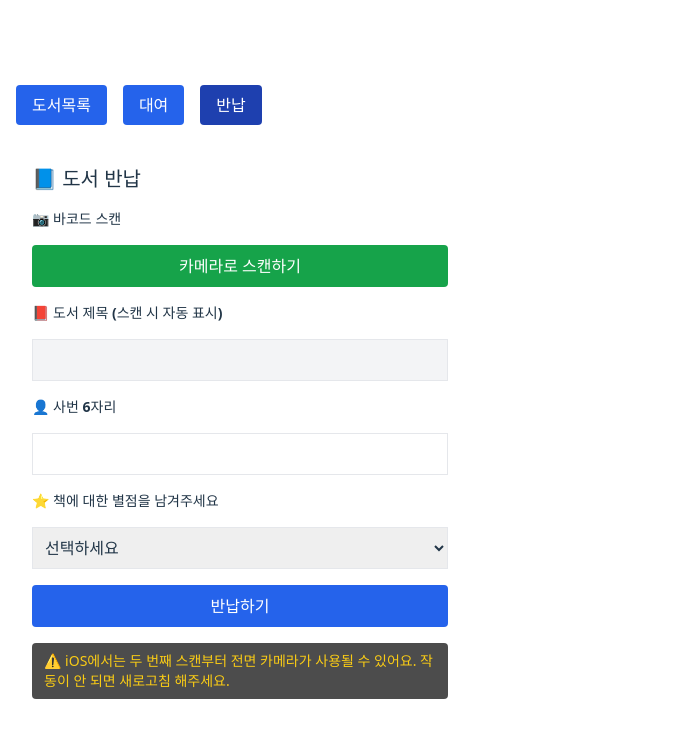
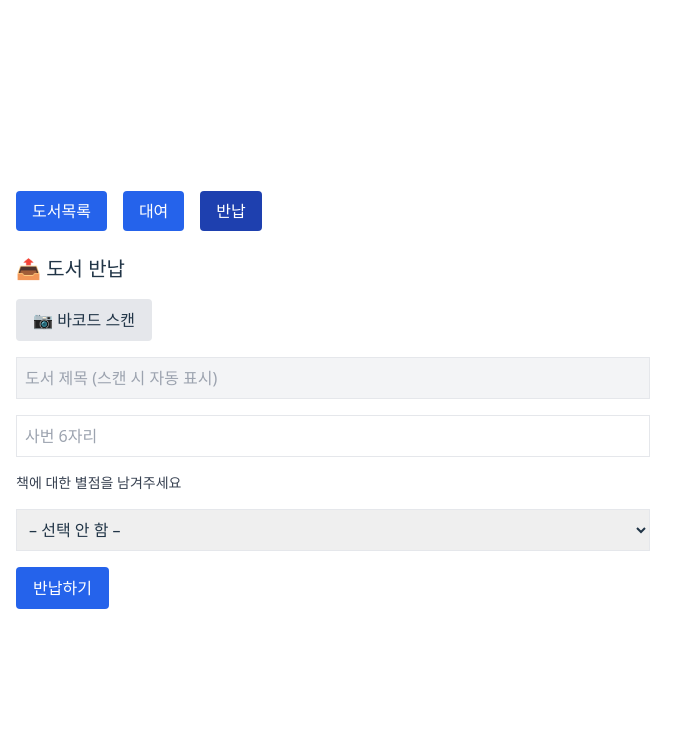
Before and after one commit to daewonpharm/book-rental-app, a React (Vite) app: page /return in a window 1280 px wide. Shown: the top 738 px of the page, without its empty margins (0-697 px from the left). Built offline with nearby package versions, Linux system fonts and the light colour scheme.

Commit message:
리턴 수정2

```diff
--- a/src/pages/Return.jsx
+++ b/src/pages/Return.jsx
@@ -1,152 +1,187 @@
-// src/pages/Return.jsx
 import React, { useState } from "react";
 import { db } from "../firebase";
 import {
-  collection,
   doc,
-  getDocs,
+  getDoc,
   updateDoc,
   Timestamp,
+  collection,
   query,
   where,
+  getDocs,
 } from "firebase/firestore";
 import BarcodeScanner from "../components/BarcodeScanner";
 
 export default function Return() {
-  const [bookCode, setBookCode] = useState("");
+  const [bookCode, setBookCode] = useState("");       // 내부 처리용
+  const [bookTitle, setBookTitle] = useState("");     // 사용자 표시용
   const [employeeId, setEmployeeId] = useState("");
   const [rating, setRating] = useState("");
-  const [showScanner, setShowScanner] = useState(false);
-  const [title, setTitle] = useState("");
-
-  const handleScan = async (code) => {
-    setBookCode(code);
-
-    // 📘 책 제목 표시
-    const q = query(collection(db, "books"), where("bookCode", "==", code));
-    const snapshot = await getDocs(q);
-    if (!snapshot.empty) {
-      const data = snapshot.docs[0].data();
-      setTitle(data.title || "");
-    } else {
-      setTitle("");
-    }
-
-    setShowScanner(false);
-  };
+  const [scanning, setScanning] = useState(false);
 
   const handleReturn = async () => {
-    if (!bookCode || !employeeId || !rating) {
-      alert("모든 항목을 입력해주세요.");
+    if (!bookCode || !employeeId) {
+      alert("도서코드와 사번을 입력하세요.");
       return;
     }
 
-    const q = query(collection(db, "books"), where("bookCode", "==", bookCode));
-    const snapshot = await getDocs(q);
-    if (snapshot.empty) {
-      alert("책을 찾을 수 없습니다.");
+    const bookRef = doc(db, "books", bookCode);
+    const bookSnap = await getDoc(bookRef);
+
+    if (!bookSnap.exists()) {
+      alert("해당 도서가 존재하지 않습니다.");
       return;
     }
 
-    const bookRef = doc(db, "books", snapshot.docs[0].id);
-    const bookData = snapshot.docs[0].data();
+    const bookData = bookSnap.data();
 
-    // ⭐ 평균 별점 계산
-    const newRating = parseFloat(rating);
-    const prevTotal = (bookData.avgRating || 0) * (bookData.ratingCount || 0);
-    const newCount = (bookData.ratingCount || 0) + 1;
-    const updatedAvg = (prevTotal + newRating) / newCount;
+    if (bookData.available !== false) {
+      alert("이미 반납된 도서입니다.");
+      return;
+    }
 
+    if (bookData.rentedBy !== employeeId) {
+      alert("해당 도서를 대여한 사번이 아닙니다.");
+      return;
+    }
+
+    const now = Timestamp.now();
+
+    // 책 상태 업데이트
     await updateDoc(bookRef, {
       available: true,
-      returnedAt: Timestamp.now(),
-      avgRating: updatedAvg,
-      ratingCount: newCount,
+      returnedAt: now,
+      rentedBy: "",
     });
 
-    // 📜 rentLogs 업데이트
-    const rentLogQuery = query(
+    // rentLogs 업데이트
+    const q = query(
       collection(db, "rentLogs"),
-      where("bookCode", "==", bookCode),
+      where("bookId", "==", bookCode),
+      where("rentedBy", "==", employeeId),
       where("returnedAt", "==", null)
     );
-    const rentLogSnap = await getDocs(rentLogQuery);
-    if (!rentLogSnap.empty) {
-      const logRef = doc(db, "rentLogs", rentLogSnap.docs[0].id);
+    const snapshot = await getDocs(q);
+
+    if (!snapshot.empty) {
+      const logRef = doc(db, "rentLogs", snapshot.docs[0].id);
       await updateDoc(logRef, {
-        returnedAt: Timestamp.now(),
-        rating: newRating,
+        returnedAt: now,
+        rating: rating ? parseFloat(rating) : null,
       });
     }
 
-    alert("반납이 완료되었습니다!");
+    // 별점 업데이트
+    if (rating) {
+      const prevCount = bookData.ratingCount || 0;
+      const prevSum = bookData.ratingSum || 0;
+      const newCount = prevCount + 1;
+      const newSum = prevSum + parseFloat(rating);
+      const newAvg = newSum / newCount;
+
+      await updateDoc(bookRef, {
+        ratingCount: newCount,
+        ratingSum: newSum,
+        avgRating: newAvg,
+      });
+    }
+
+    alert("도서가 반납되었습니다.");
     setBookCode("");
+    setBookTitle("");
     setEmployeeId("");
     setRating("");
-    setTitle("");
+    setScanning(false);
+  };
+
+  const handleDetected = async (code) => {
+    const normalizedCode = code.toLowerCase();
+    const bookRef = doc(db, "books", normalizedCode);
+    const bookSnap = await getDoc(bookRef);
+
+    if (bookSnap.exists()) {
+      const bookData = bookSnap.data();
+      setBookCode(normalizedCode);
+      setBookTitle(bookData.title);
+    } else {
+      alert("해당 도서를 찾을 수 없습니다.");
+    }
+
+    setScanning(false);
   };
 
   return (
-    <div className="p-4 max-w-md mx-auto space-y-4">
-      <h2 className="text-xl font-bold mb-4">📘 도서 반납</h2>
+    <div className="space-y-4">
+      <h2 className="text-xl font-bold">📤 도서 반납</h2>
 
-      <label className="block text-sm font-semibold mb-1">📷 바코드 스캔</label>
       <button
-        onClick={() => setShowScanner(true)}
-        className="w-full bg-green-600 text-white py-2 rounded hover:bg-green-700 mb-2"
+        className="bg-gray-200 px-4 py-2 rounded"
+        onClick={() => setScanning(!scanning)}
       >
-        카메라로 스캔하기
+        {scanning ? "📷 스캔 중지" : "📷 바코드 스캔"}
       </button>
 
-      {showScanner && <BarcodeScanner onDetected={handleScan} />}
+      {scanning && (
+        <>
+          <BarcodeScanner
+            onDetected={handleDetected}
+            onClose={() => setScanning(false)}
+          />
+          <p className="text-sm text-gray-500">
+            ⚠️ iOS에서는 두 번째 스캔부터 전면 카메라가 사용될 수 있어요. 작동이 안 되면 새로고침 해주세요.
+          </p>
+        </>
+      )}
 
-      {/* 📘 책 제목 (스캔 시 자동 표시) */}
-      <label className="block text-sm font-semibold mt-4">
-        📕 도서 제목 (스캔 시 자동 표시)
-      </label>
+      {/* 도서 제목 표시 (수정 불가) */}
       <input
         type="text"
-        value={title}
+        placeholder="도서 제목 (스캔 시 자동 표시)"
+        value={bookTitle}
         readOnly
-        className="border p-2 w-full bg-gray-100 text-gray-800"
+        className="border p-2 w-full bg-gray-100 text-gray-700 cursor-not-allowed"
       />
 
-      <label className="block text-sm font-semibold mt-4">👤 사번 6자리</label>
       <input
         type="text"
+        inputMode="numeric"
+        pattern="\d{6}"
+        maxLength={6}
+        placeholder="사번 6자리"
         value={employeeId}
-        onChange={(e) => setEmployeeId(e.target.value)}
+        onChange={(e) => {
+          const value = e.target.value;
+          if (/^\d{0,6}$/.test(value)) {
+            setEmployeeId(value);
+          }
+        }}
         className="border p-2 w-full"
-        maxLength={6}
       />
 
-      <label className="block text-sm font-semibold mt-4">
-        ⭐ 책에 대한 별점을 남겨주세요
+      <label className="block text-sm font-medium text-gray-700">
+        책에 대한 별점을 남겨주세요
       </label>
       <select
         value={rating}
         onChange={(e) => setRating(e.target.value)}
         className="border p-2 w-full"
       >
-        <option value="">선택하세요</option>
-        {Array.from({ length: 10 }, (_, i) => 5 - i * 0.5).map((val) => (
-          <option key={val} value={val}>
-            ⭐ {val.toFixed(1)}
-          </option>
-        ))}
+        <option value="">– 선택 안 함 –</option>
+        {[...Array(10)]
+          .map((_, i) => (5 - i * 0.5).toFixed(1))
+          .map((val) => (
+            <option key={val} value={val}>
+              ⭐ {val}
+            </option>
+          ))}
       </select>
 
       <button
         onClick={handleReturn}
-        className="w-full bg-blue-600 text-white py-2 rounded hover:bg-blue-700 mt-6"
+        className="bg-blue-600 text-white px-4 py-2 rounded hover:bg-blue-700"
       >
         반납하기
       </button>
-
-      {/* iOS 카메라 안내문 (하단 배치) */}
-      <div className="text-sm text-yellow-400 mt-6 bg-black/70 p-2 px-3 rounded">
-        ⚠️ iOS에서는 두 번째 스캔부터 전면 카메라가 사용될 수 있어요. 작동이 안 되면 새로고침 해주세요.
-      </div>
     </div>
   );
 }
```
